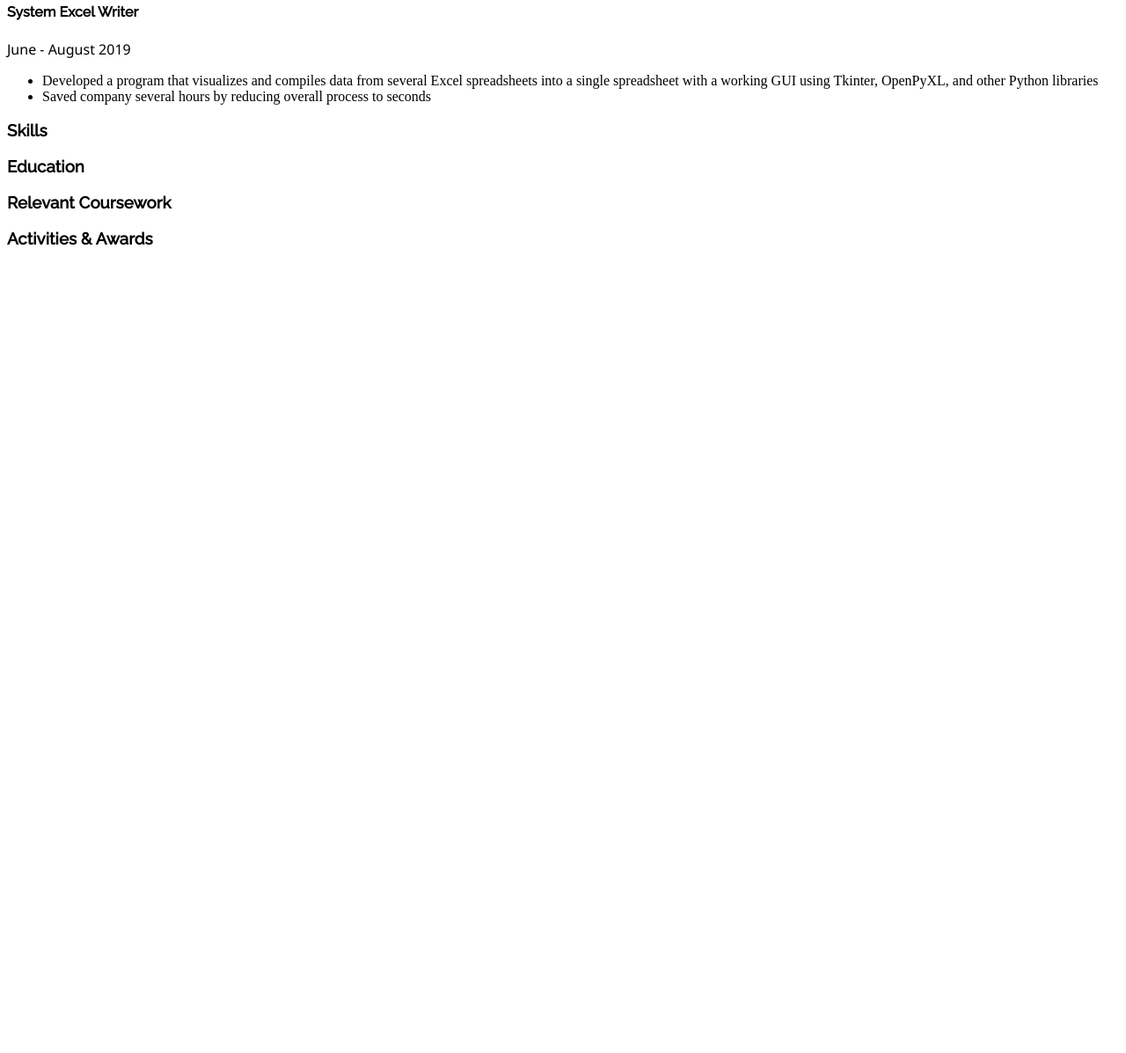
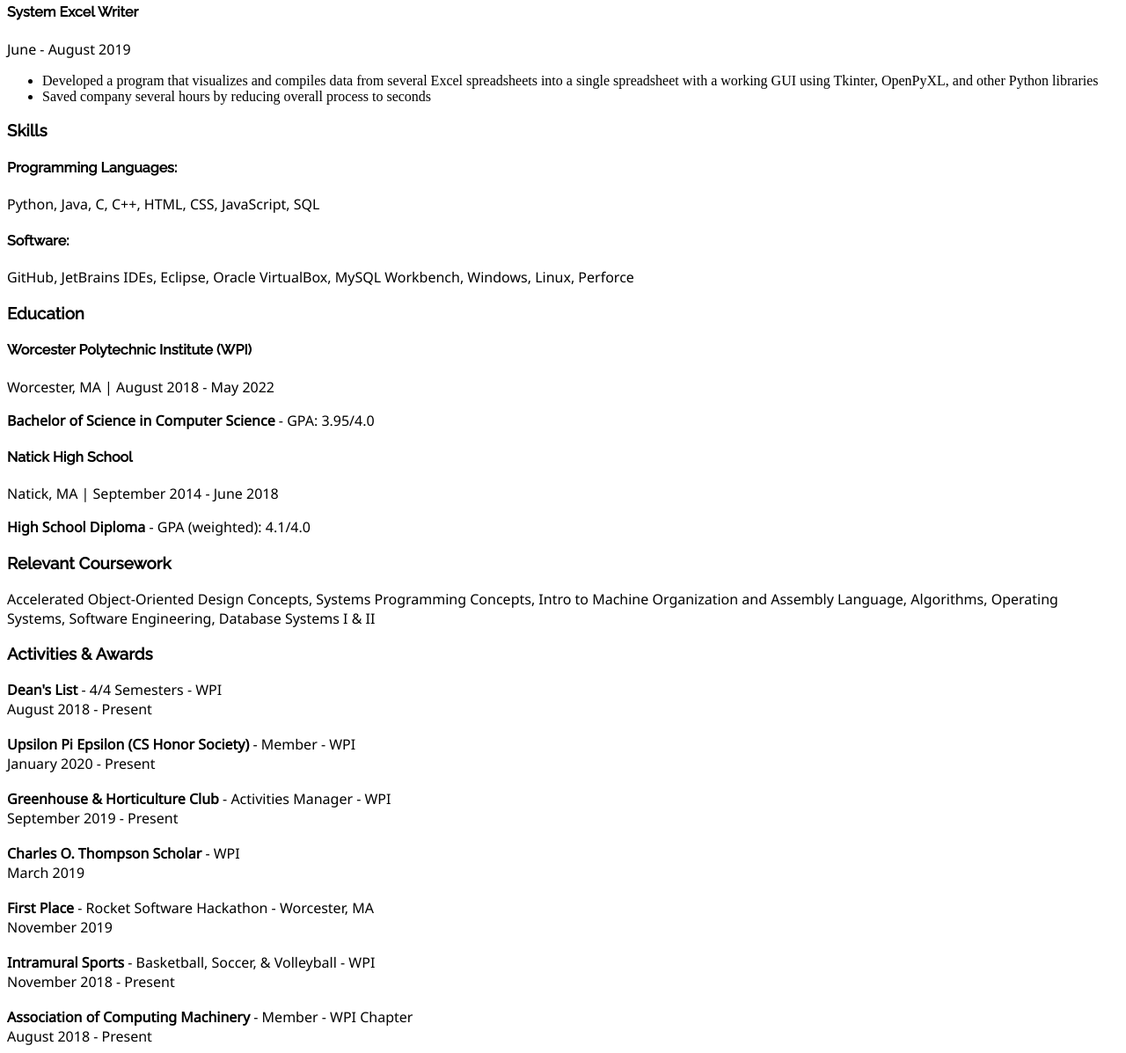
Before and after one commit to adkrueger/personal-site, a plain HTML site: page resume.html in a window 1280 px wide. Shown: the part 912-2109 px from the top of the page at 88% size. Before the commit the page ends 1212 px from the top, so only its background shows below. Drawn offline with Linux system fonts and the light colour scheme.

Commit message:
added more info to resume page

```diff
--- a/resume.html
+++ b/resume.html
@@ -68,15 +68,53 @@ Are you passionate about supporting the development and release of MathWorks pro
             </div>
             <div id="skills">
                 <h3 class="header">Skills</h3>
+                <h4 class="header">Programming Languages:</h4>
+                <p>Python, Java, C, C++, HTML, CSS, JavaScript, SQL</p>
+                <h4 class="header">Software:</h4>
+                <p>GitHub, JetBrains IDEs, Eclipse, Oracle VirtualBox, MySQL Workbench, Windows, Linux, Perforce</p>
             </div>
             <div id="education">
                 <h3 class="header">Education</h3>
+                <h4 class="header">Worcester Polytechnic Institute (WPI)</h4>
+                <p class="subtitle">Worcester, MA | August 2018 - May 2022</p>
+                <p><b>Bachelor of Science in Computer Science</b> - GPA: 3.95/4.0</p>
+                <h4 class="header">Natick High School</h4>
+                <p class="subtitle">Natick, MA | September 2014 - June 2018</p>
+                <p><b>High School Diploma</b> - GPA (weighted): 4.1/4.0</p>
             </div>
             <div id="coursework">
                 <h3 class="header">Relevant Coursework</h3>
+                <p class="subtitle">Accelerated Object-Oriented Design Concepts, Systems Programming Concepts,  Intro to Machine Organization and Assembly Language, Algorithms, Operating Systems, Software Engineering, Database Systems I & II</p>
             </div>
             <div id="activities">
                 <h3 class="header">Activities & Awards</h3>
+                <span><b>Dean's List</b> - 4/4 Semesters - WPI</span>
+                <br/>
+                <span class="subtitle">August 2018 - Present</span>
+                <br/><br/>
+                <span><b>Upsilon Pi Epsilon (CS Honor Society)</b> - Member - WPI</span>
+                <br/>
+                <span class="subtitle">January 2020 - Present</span>
+                <br/><br/>
+                <span><b>Greenhouse & Horticulture Club</b> - Activities Manager - WPI</span>
+                <br/>
+                <span class="subtitle">September 2019 - Present</span>
+                <br/><br/>
+                <span><b>Charles O. Thompson Scholar</b> - WPI</span>
+                <br/>
+                <span class="subtitle">March 2019</span>
+                <br/><br/>
+                <span><b>First Place</b> - Rocket Software Hackathon - Worcester, MA</span>
+                <br/>
+                <span class="subtitle">November 2019</span>
+                <br/><br/>
+                <span><b>Intramural Sports</b> - Basketball, Soccer, & Volleyball - WPI</span>
+                <br/>
+                <span class="subtitle">November 2018 - Present</span>
+                <br/><br/>
+                <span><b>Association of Computing Machinery</b> - Member - WPI Chapter</span>
+                <br/>
+                <span class="subtitle">August 2018 - Present</span>
             </div>
         </div>
 </body>
--- a/style.css
+++ b/style.css
@@ -11,6 +11,6 @@
   text-align: center;
 }
 
-p {
+p, span {
   font-family: "Noto Sans", sans-serif;
 }
```
